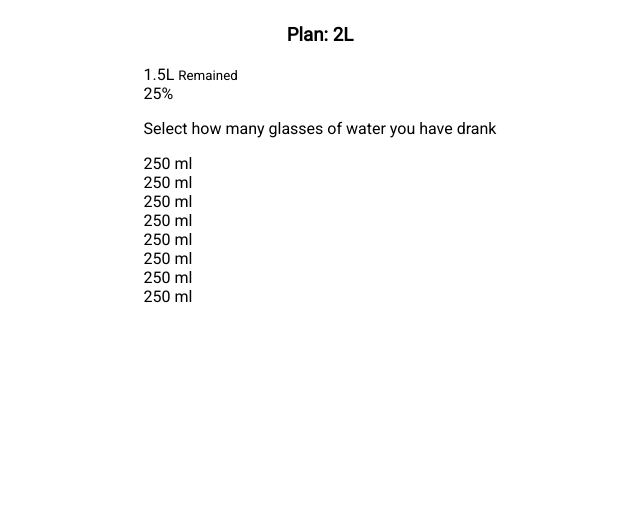
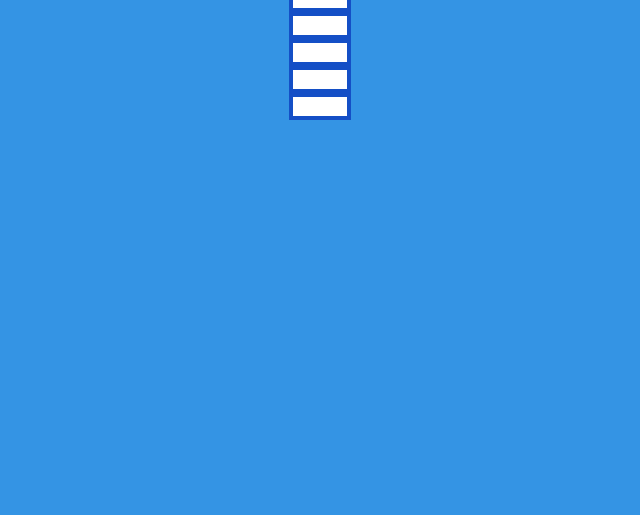
Before and after one commit to akaluzinski/50projects50days, a plain HTML site: page 15_water_status/index.html in a window 1280 px wide. Shown: the part 285-800 px from the top of the page, without its empty margins (320-960 px from the left). Drawn offline with Linux system fonts and the light colour scheme.

Commit message:
Fix structure. Add basic styling.

```diff
--- a/15_water_status/styles.css
+++ b/15_water_status/styles.css
@@ -1,17 +1,34 @@
-@import url('https://fonts.googleapis.com/css2?family=Roboto&display=swap');
+@import url('https://fonts.googleapis.com/css?family=Montserrat:400,600&display=swap');
+
+:root {
+  --border-color: #144fc6;
+}
 
 * {
   box-sizing: border-box;
 }
 
 body {
-  font-family: 'Roboto', sans-serif;
+  background-color: #3494e4;
+  color: white;
+  font-family: 'Montserrat', sans-serif;
   margin: 0;
   display: flex;
   flex-direction: column;
-  justify-content: center;
-  height: 100vh;
   align-items: center;
+  margin-bottom: 40px;
+}
 
-  overflow: hidden;
+h1 {
+  margin: 10px 0 0;
 }
+
+h3 {
+  font-weight: 400;
+  margin: 10px 0;
+}
+
+.cup {
+  background-color: white;
+  border: 4px solid var(--border-color);
+}
```
Also changed, not shown: 15_water_status/index.html (+3 -1 lines).
